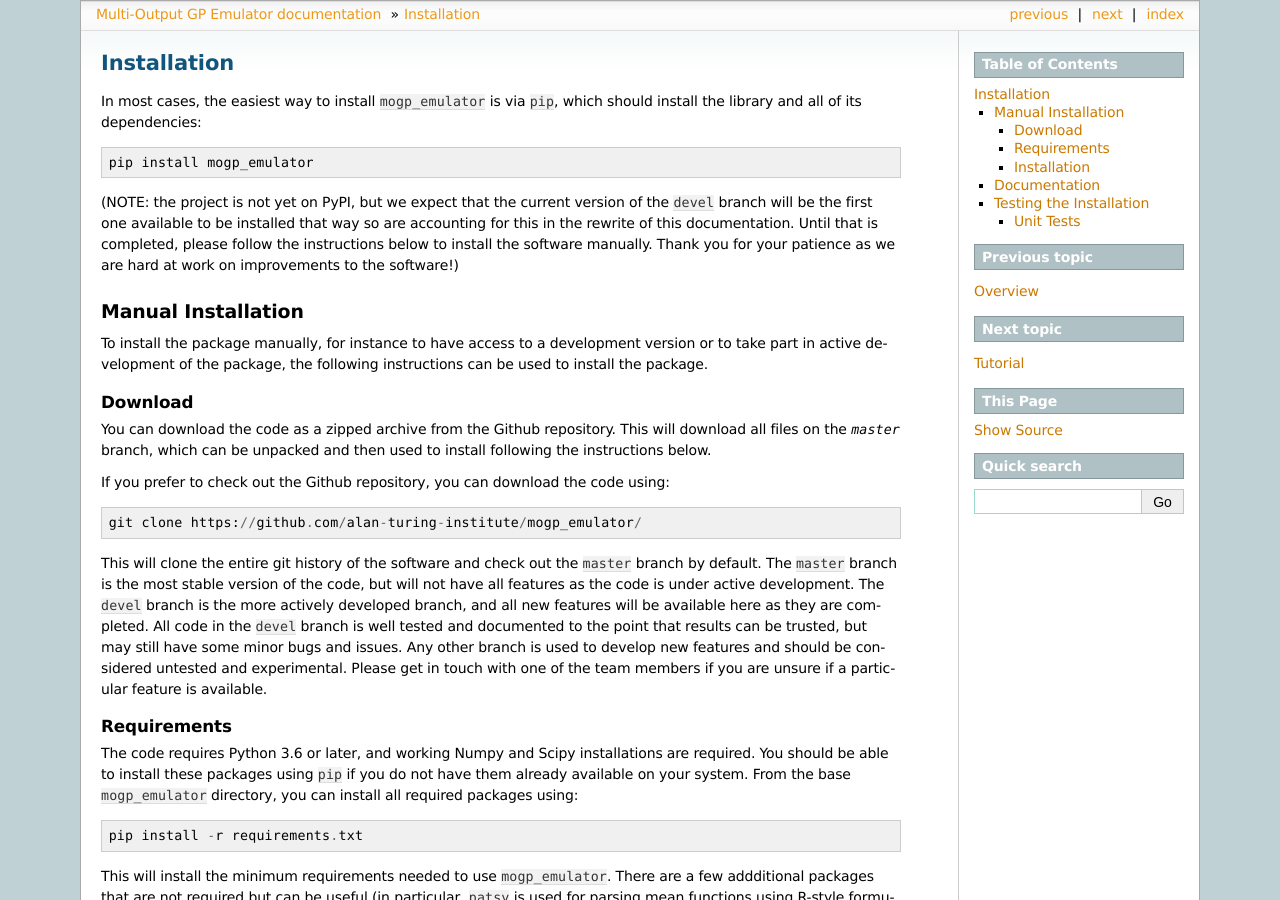
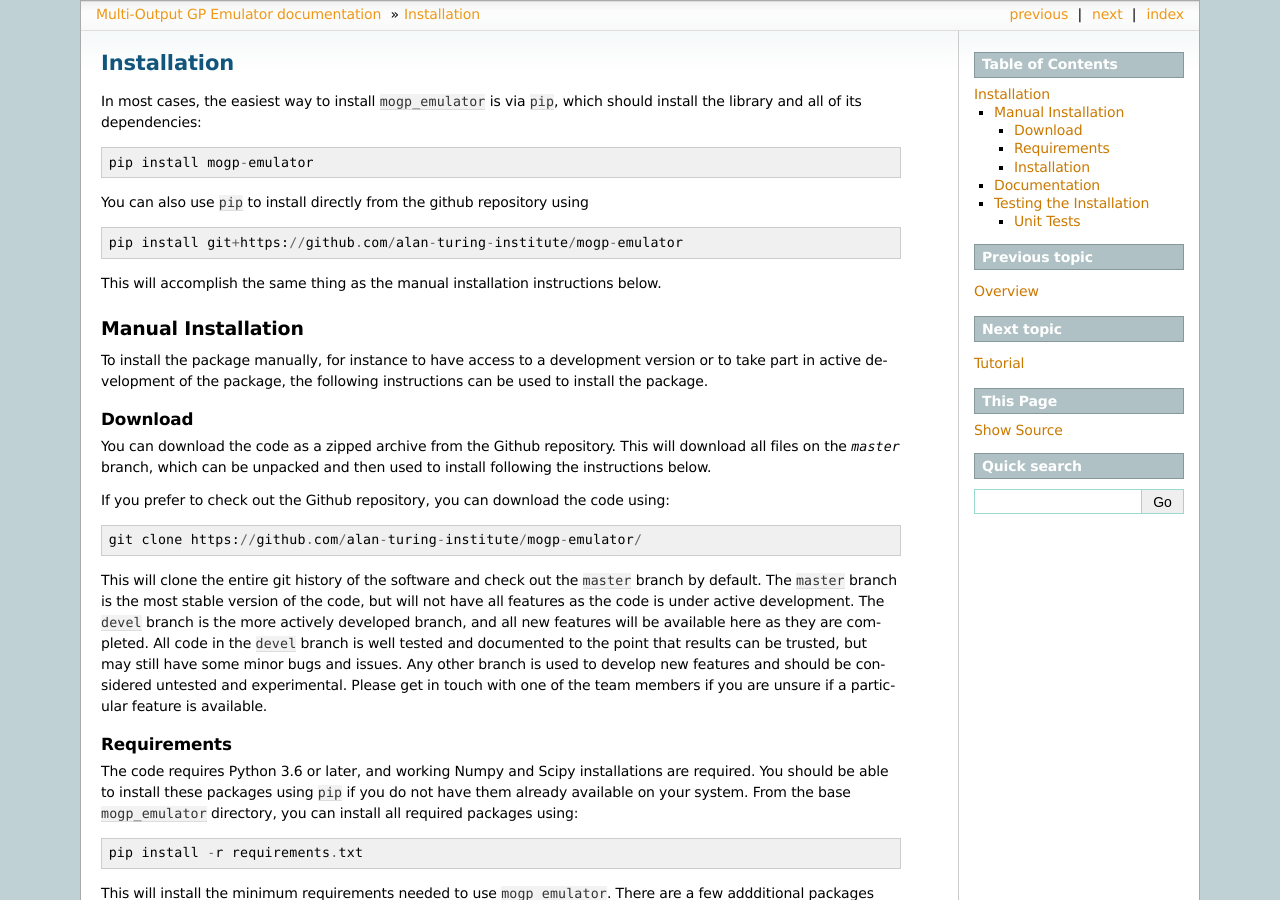
Before and after one commit to alan-turing-institute/mogp-emulator, a Sphinx documentation site: the page built from docs/intro/installation.rst, in a window 1280 px wide and 900 px high. Built offline with Sphinx 7.4.7, drawn with Linux system fonts in a browser that asks for light colours; the version number could not be read and is left out.

Commit message:
updated urls and pip installation instructions

```diff
--- a/docs/intro/installation.rst
+++ b/docs/intro/installation.rst
@@ -6,12 +6,14 @@ Installation
 In most cases, the easiest way to install ``mogp_emulator`` is via ``pip``, which should install the
 library and all of its dependencies: ::
 
-   pip install mogp_emulator
+   pip install mogp-emulator
 
-(NOTE: the project is not yet on PyPI, but we expect that the current version of the ``devel`` branch will
-be the first one available to be installed that way so are accounting for this in the rewrite of this
-documentation. Until that is completed, please follow the instructions below to install the software
-manually. Thank you for your patience as we are hard at work on improvements to the software!)
+You can also use ``pip`` to install directly from the github repository using ::
+
+   pip install git+https://github.com/alan-turing-institute/mogp-emulator
+
+This will accomplish the same thing as the manual installation instructions
+below.
 
 Manual Installation
 -------------------
@@ -28,7 +30,7 @@ below.
 
 If you prefer to check out the Github repository, you can download the code using: ::
 
-	git clone https://github.com/alan-turing-institute/mogp_emulator/
+	git clone https://github.com/alan-turing-institute/mogp-emulator/
 
 This will clone the entire git history of the software and check out the ``master`` branch by default.
 The ``master`` branch is the most stable version of the code, but will not have all features as the
@@ -61,7 +63,7 @@ Installation
 
 Then to install the main code, run the following command: ::
 
-	python setup.py install
+   python setup.py install
 
 This will install the main code in the system Python installation. You may need adminstrative priveleges
 to install the software itself, depending on your system configuration. However, any updates to the code
@@ -69,7 +71,7 @@ cloned through the github repository (particularly if you are using the devel br
 active development) will not be reflected in the system installation using this method. If you would like
 to always have the most active development version, install using: ::
 
-	python setup.py develop
+   python setup.py develop
 
 This will insert symlinks to the repository files into the system Python installation so that files
 are updated whenever there are changes to the code files.
@@ -86,12 +88,12 @@ change to the ``docs`` directory. There is a Makefile in the `docs` directory to
 documentation for you. To build the HTML version, enter the
 following into the shell from the ``docs`` directory: ::
 
-	make html
+   make html
 
 This will build the HTML version of the documentation. A standalone PDF version can be built, which
 requires a standard LaTeX installation, via: ::
 
-	make latexpdf
+   make latexpdf
 
 In both cases, the documentation files can be found in the corresponding directories in the ``docs/_build``
 directory. Note that if these directories are not found on your system, you may need to create them in
--- a/setup.py
+++ b/setup.py
@@ -36,9 +36,9 @@ setuptools.setup(name='mogp_emulator',
       long_description_content_type="text/markdown",
       url='https://mogp-emulator.readthedocs.io/',
       project_urls={
-                  "Bug Tracker": "https://github.com/alan-turing-institute/mogp_emulator/issues",
+                  "Bug Tracker": "https://github.com/alan-turing-institute/mogp-emulator/issues",
                   "Documentation": "https://mogp-emulator.readthedocs.io/",
-                  "Source Code": "https://github.com/alan-turing-institute/mogp_emulator/",
+                  "Source Code": "https://github.com/alan-turing-institute/mogp-emulator/",
               },
       author='Alan Turing Institute Research Engineering Group',
       author_email='edaub@turing.ac.uk',
```
Also changed, not shown: README.md (+3 -9 lines).
